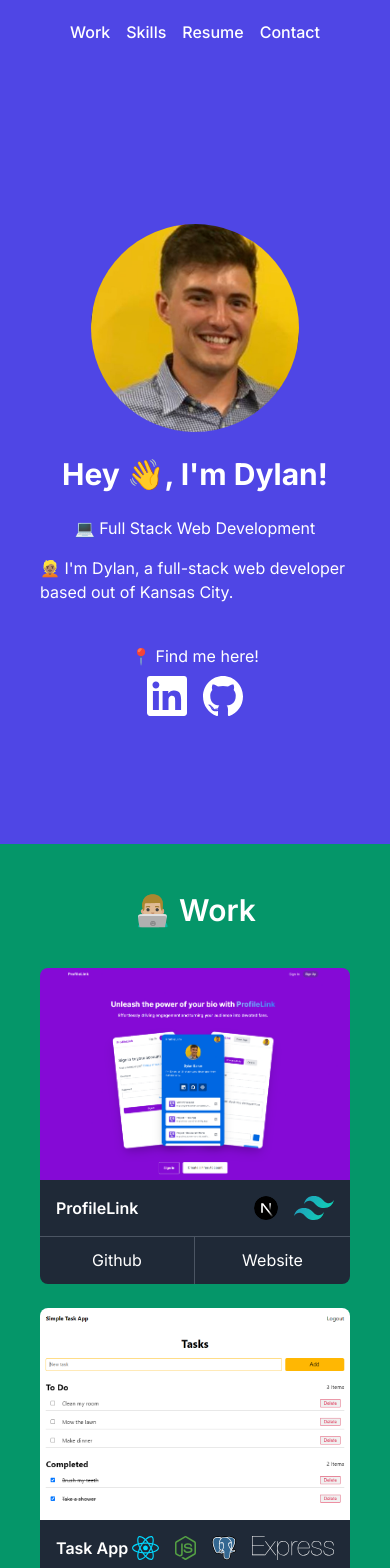
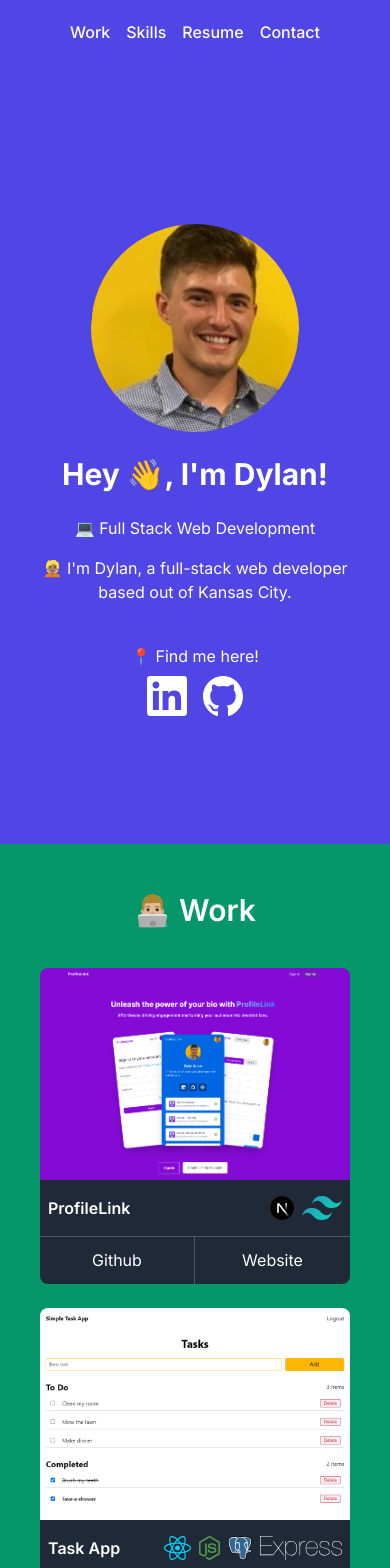
Before and after one commit to dbvker/portfolio, a JavaScript app: page / in a window 390 px wide. Shown: the top 1568 px of the page. Built offline with nearby package versions, Linux system fonts and the light colour scheme; the HTML template or start-up script is replaced by a standard one.

Commit message:
bug fixes

```diff
--- a/src/components/Hero.js
+++ b/src/components/Hero.js
@@ -21,11 +21,11 @@ const Hero = () => {
                     <a href='#contact'>Contact</a>
                 </nav>
             </header>
-            <section className='flex flex-col items-center px-10 mx-auto max-w-7xl'>
+            <section className='flex flex-col items-center justify-center px-10 mx-auto max-w-7xl'>
                 <img src={portrait} className='mt-40 rounded-full h-52' alt='portrait of Dylan Baker' />
-                <h1 className='mt-6 text-3xl font-bold transition-all duration-300 md:text-5xl'>Hey 👋, I'm Dylan!</h1>
-                <h3 className='mt-6'>💻 Full Stack Web Development</h3>
-                <h3 className='mt-4'>👱🏽 I'm Dylan, a full-stack web developer based out of Kansas City.</h3>
+                <h1 className='mt-6 text-3xl font-bold text-center transition-all duration-300 md:text-5xl'>Hey 👋, I'm Dylan!</h1>
+                <h3 className='mt-6 text-center'>💻 Full Stack Web Development</h3>
+                <h3 className='mt-4 text-center'>👱🏽 I'm Dylan, a full-stack web developer based out of Kansas City.</h3>
                 <h4 className='mt-10'>📍 Find me here!</h4>
                 <div className='flex gap-4 mt-2'>
                     <a href='https://www.linkedin.com/in/dylanmbaker/' target='_blank' rel='noreferrer'>
--- a/src/components/Work.js
+++ b/src/components/Work.js
@@ -11,16 +11,14 @@ const Work = () => {
                             <div className='relative overflow-hidden text-white rounded-lg md:w-[48.5%] md:mb-6'>
                                 <img src={project.image} alt={`${project.title} screenshot`} />
                                 <div className='flex-col justify-between w-full bg-gray-800 lex bottom-10'>
-                                    <div className='flex justify-between p-4'>
+                                    <div className='flex justify-between px-2 py-4'>
                                         <div className='font-semibold'>{project.title}</div>
-                                        <div className='flex items-center gap-4'>
+                                        <div className='flex items-center gap-2 md:gap-4'>
                                             {project.stack.map((item, key) => {
                                                 return <img src={item} alt='' className='h-6' />;
                                             })}
                                         </div>
                                     </div>
-                                {/* </div>
-                                <div> */}
                                     <div className='flex items-center h-12 border-t border-gray-600'>
                                       <button className='w-1/2 h-full transition-all duration-300 border-r border-gray-600 hover:bg-gray-600'>Github</button>
                                       <button className='w-1/2 h-full transition-all duration-300 hover:bg-gray-600'>Website</button>
```
